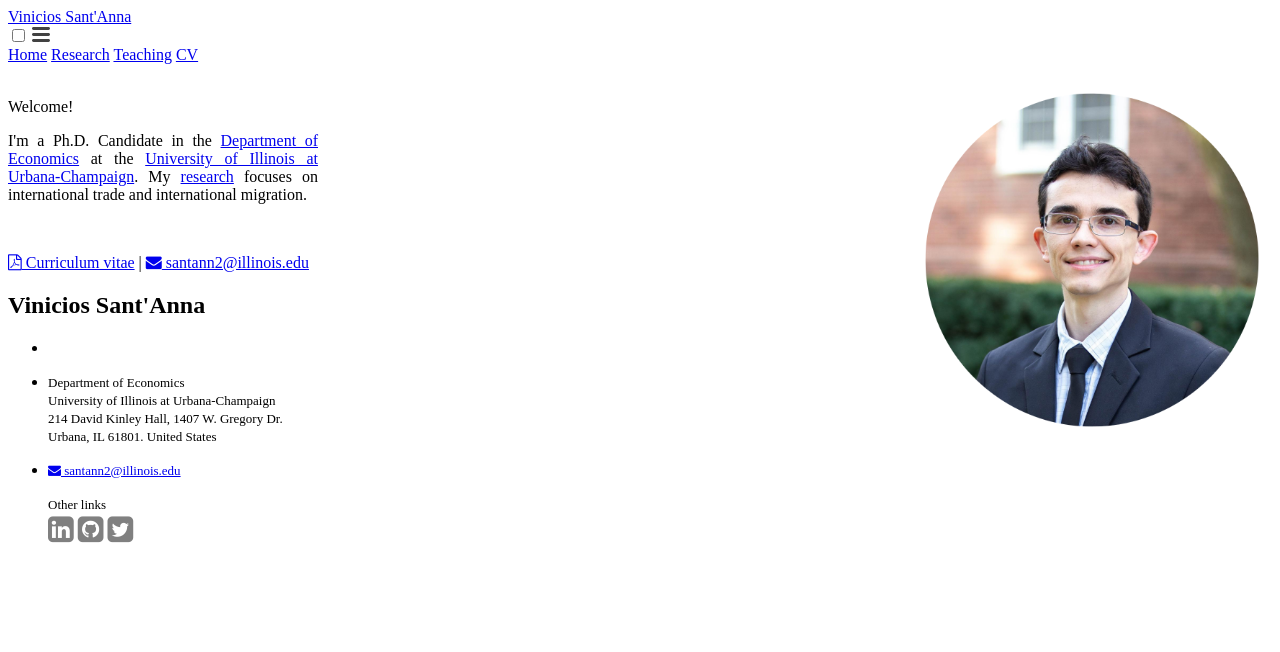
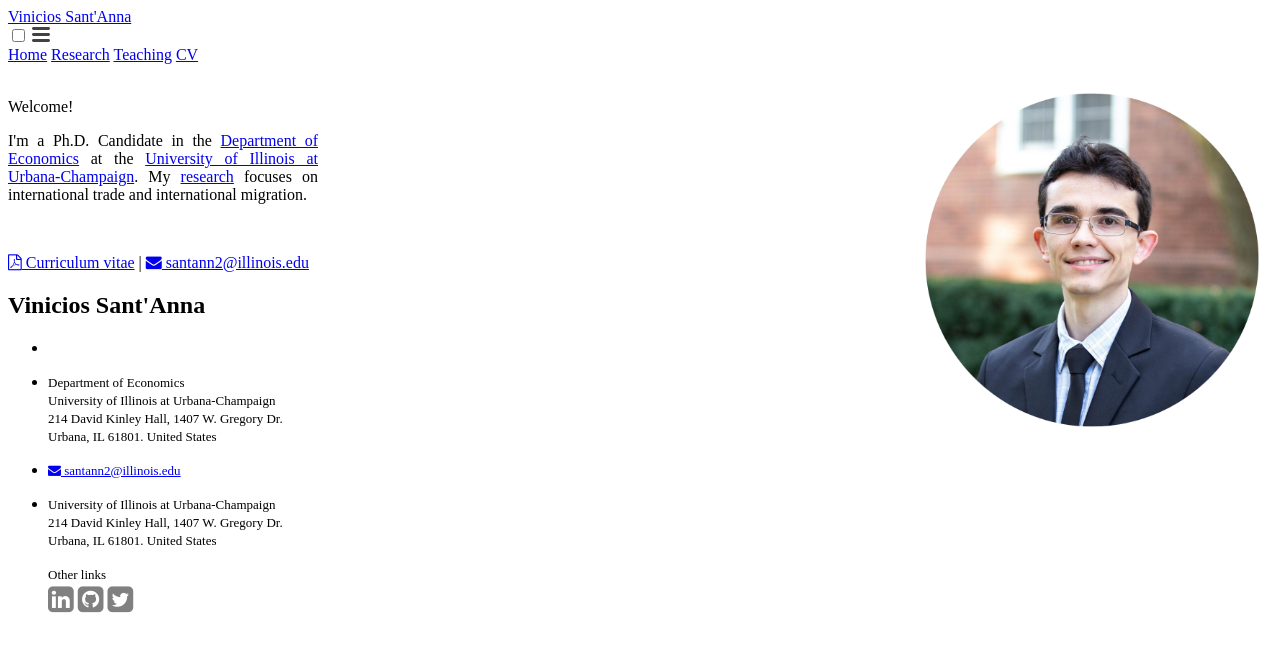
Before and after one commit to vpsantanna/vpsantanna.github.io, a Jekyll site: the page built from index.md, in a window 1280 px wide. Shown: the top 652 px of the page. Built offline with Jekyll 4.4.1, drawn with Linux system fonts in a browser that asks for light colours; a script that is not in the unit is left out.

Commit message:
Update footer.html

```diff
--- a/_includes/footer.html
+++ b/_includes/footer.html
@@ -22,6 +22,14 @@
       </div>
 
       <div class="footer-col footer-col-2">
+        <ul class="contact-list">
+          <li>
+            <p><font size="2.5">University of Illinois at Urbana-Champaign<br />214 David Kinley Hall, 1407 W. Gregory Dr.<br />Urbana, IL 61801. United States</font></p>
+          </li>
+        </ul>
+      </div>
+
+      <div class="footer-col footer-col-3">
         <ul class="social-media-list">
           <font size="2.5">Other links</font> <br  />
           {% if site.scholar_username %}<a href="https://scholar.google.com.br/citations?user={{ site.scholar_username }}"><span class="icon"><i class="ai ai-google-scholar-square" style="font-size:30px;color:grey"></i></span></a>{% endif %}
```
